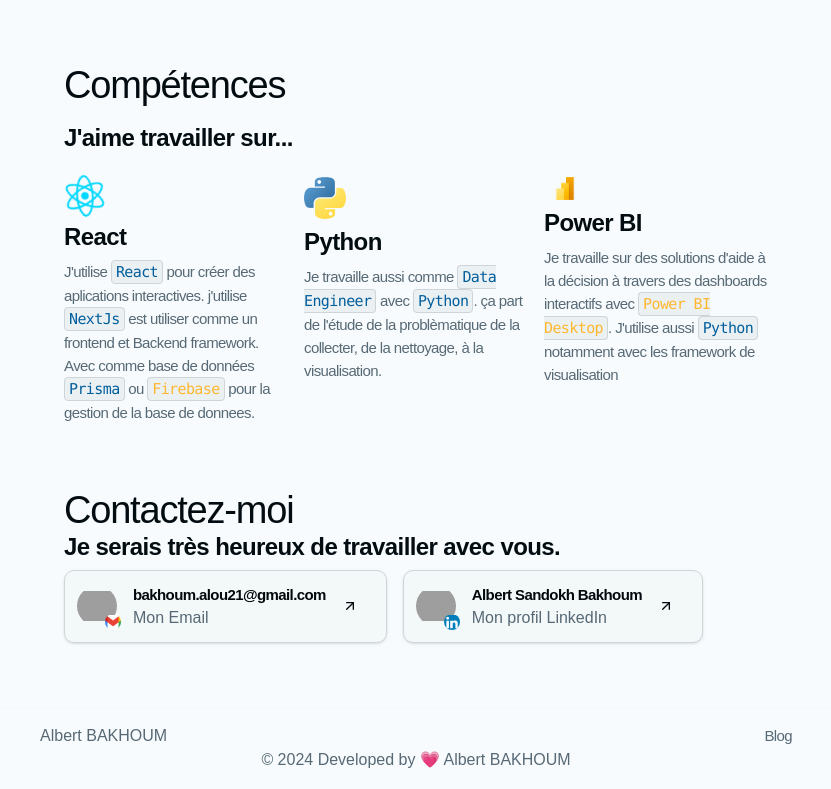
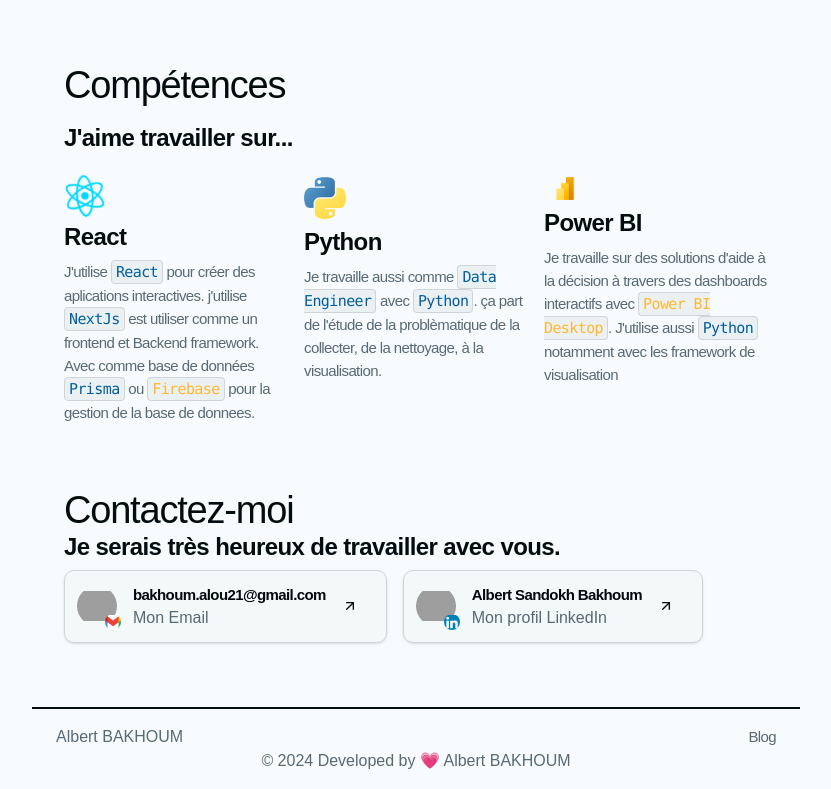
Before and after one commit to Bakhoumalbert/myportfolio, a Next.js app: page / in a window 1280 px wide. Shown: the part 1098-1887 px from the top of the page, without its empty margins (224-1055 px from the left). Built offline with nearby package versions, Linux system fonts and the light colour scheme; grey boxes are pictures that could not be loaded; a web font is replaced by a local one.

Commit message:
last commit Korité

```diff
--- a/src/layout/Footer.tsx
+++ b/src/layout/Footer.tsx
@@ -1,11 +1,12 @@
 "use client"
 import { SiteConfig } from '@/lib/site-config';
+import { Container } from '@/ui/components/container/Container';
 import Link from 'next/link';
-import { Typography } from '../ui/design-system/typography/Typography';
 
 export const Footer = () => {
     return (
-        <footer className="w-full border-t border-card">
+        <footer className="w-full">
+            <Container className='border-t-2 border-collapse'>
             <div className="m-auto w-full max-w-3xl px-2 py-4">
                 <div className="flex flex-row items-center md:items-start justify-between">
                     <div className="flex flex-col items-start gap-2">
@@ -18,7 +19,7 @@ export const Footer = () => {
                     </div>
                     <div className="flex flex-col justify-start  gap-2 text-sm ">
                         <h3>
-                            <Link href="/blog" className='text-muted-foreground'>
+                            <Link href="/blog" className='text-muted-foreground hover:text-primary'>
                                     Blog
                             </Link>
                         </h3>
@@ -30,6 +31,7 @@ export const Footer = () => {
                     </h3>
                 </div>
             </div>
+            </Container>
         </footer>
     );
 };
--- a/src/layout/Header.tsx
+++ b/src/layout/Header.tsx
@@ -11,7 +11,7 @@ export function Header() {
             <Container className="flex items-baseline border-b-2 border-collapse">
                 <Link href="/">
                     <h1 className="text-base font-bold text-muted-foreground hover:text-primary">
-                            {SiteConfig.title}
+                        {SiteConfig.title}
                     </h1>
                 </Link>
                 <div className="flex-1">
```
